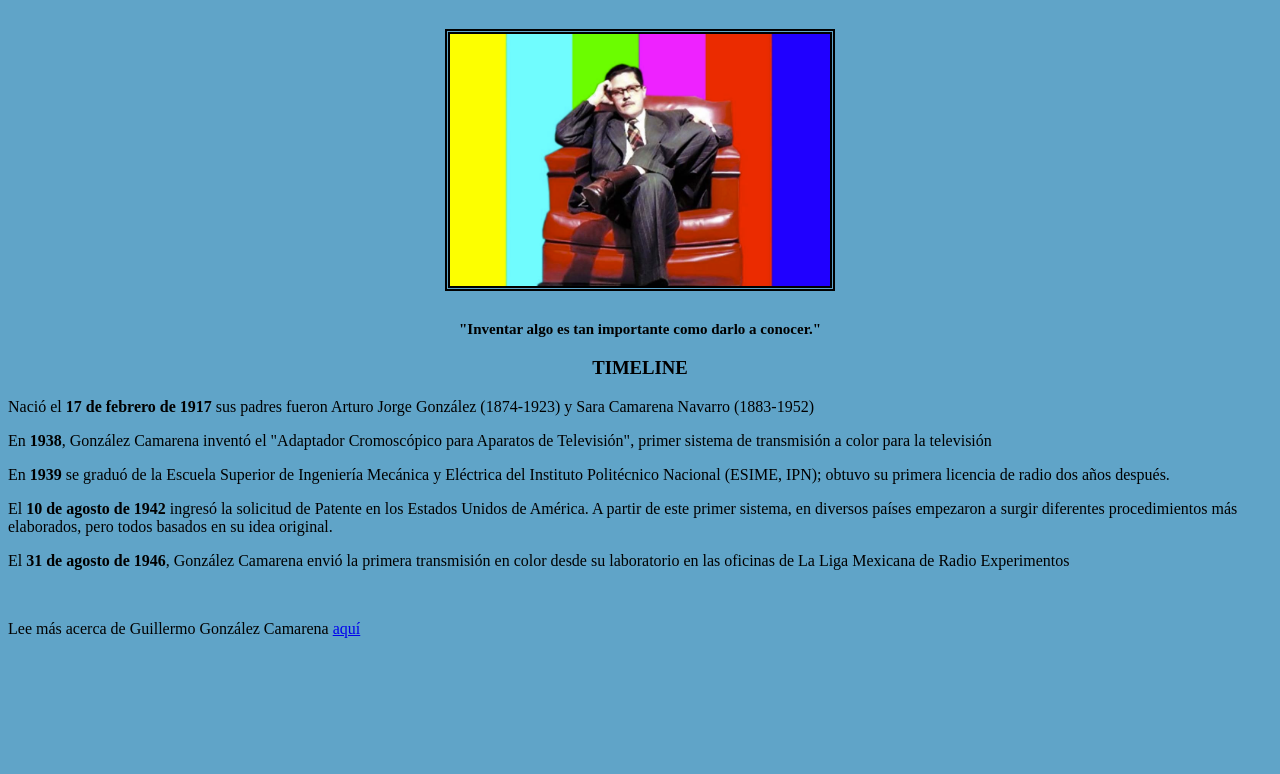
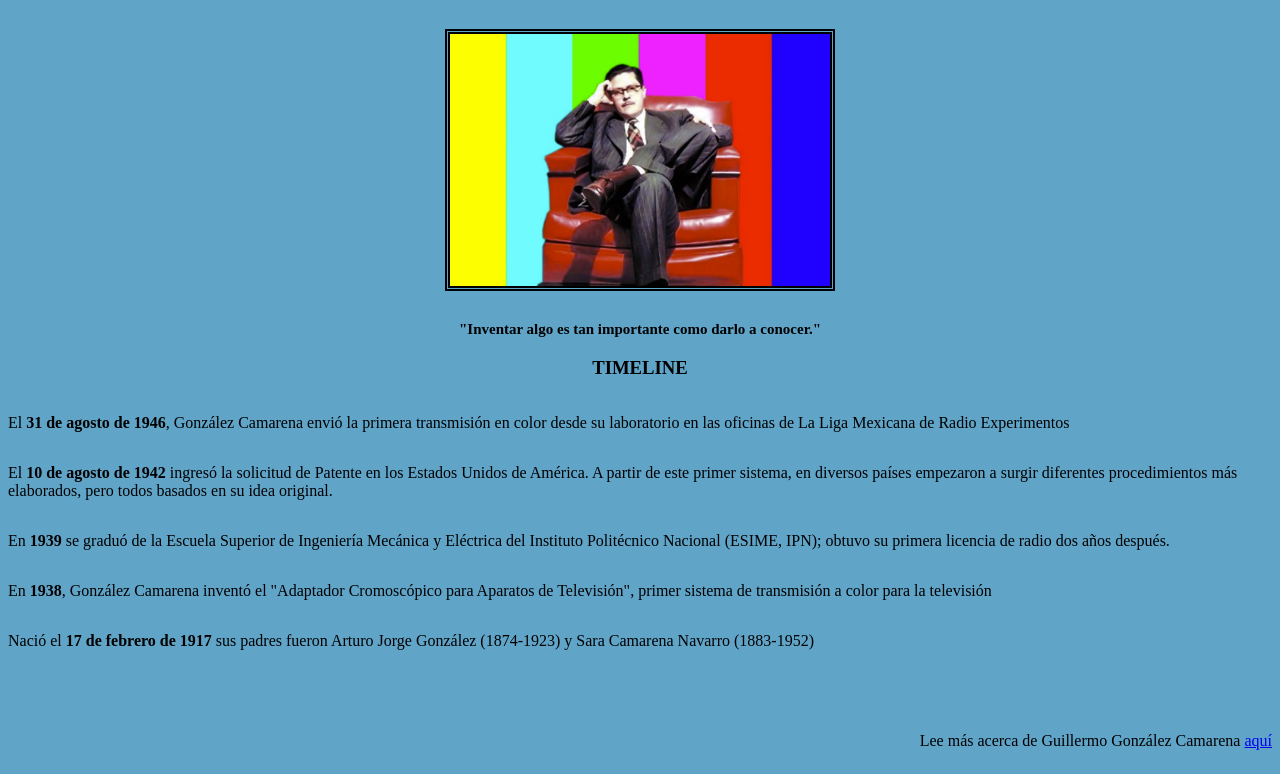
Before and after one commit to ALANCRUZ96942/ExamenParcial1, a plain HTML site: page Parte1/index.html in a window 1280 px wide. Shown: the part 76-850 px from the top of the page. Before the commit the page ends 800 px from the top, so only its background shows below. Drawn offline with Linux system fonts and the light colour scheme.

Commit message:
part 1.3

```diff
--- a/Parte1/css/style.css
+++ b/Parte1/css/style.css
@@ -19,4 +19,11 @@ span {
 }
 footer{
     margin-top: 50px;
+    display: flex;
+    flex-direction: row;
+    justify-content: flex-end;
 }
+.container{
+    display: flex;
+    flex-direction: column-reverse;
+}
```
